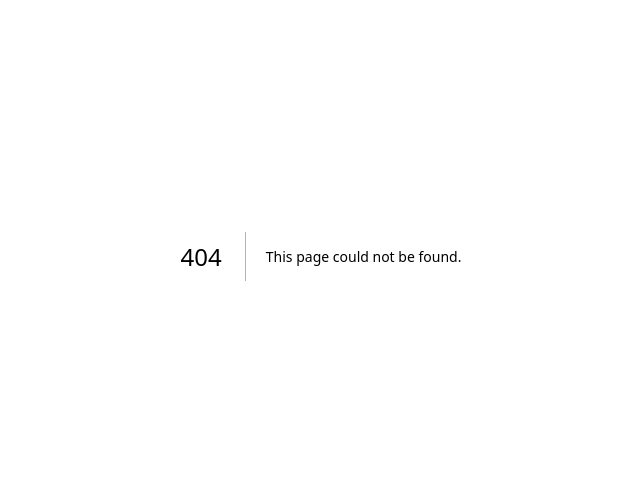
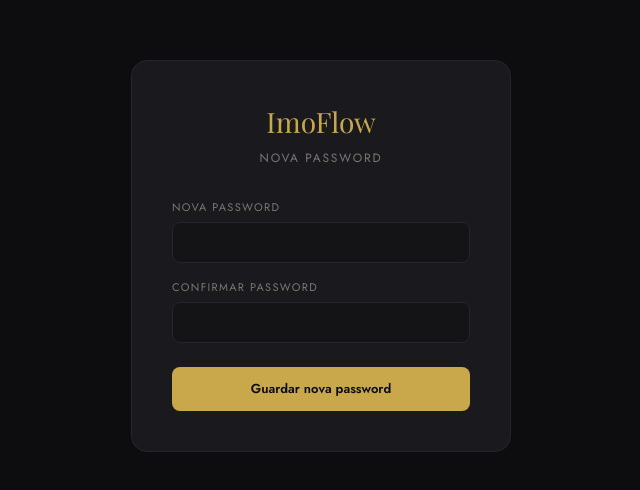
Before and after one commit to TGS07/imoflow, a Next.js app: page /auth/reset-password in a window 1280 px wide. Before the commit this address had no page. Shown: the part 144-634 px from the top of the page, without its empty margins (319-959 px from the left). Built offline with nearby package versions, Linux system fonts and the light colour scheme; no server answers.

Commit message:
feat: add auth callback and reset password page

```diff
--- /dev/null
+++ b/app/auth/callback/route.ts
@@ -0,0 +1,20 @@
+import { createClient } from '@/lib/supabase/server'
+import { NextResponse } from 'next/server'
+import type { NextRequest } from 'next/server'
+
+export async function GET(request: NextRequest) {
+  const { searchParams } = new URL(request.url)
+  const code = searchParams.get('code')
+  const type = searchParams.get('type')
+
+  if (code) {
+    const supabase = await createClient()
+    await supabase.auth.exchangeCodeForSession(code)
+  }
+
+  if (type === 'recovery') {
+    return NextResponse.redirect(new URL('/auth/reset-password', request.url))
+  }
+
+  return NextResponse.redirect(new URL('/dashboard', request.url))
+}
--- /dev/null
+++ b/app/auth/reset-password/page.tsx
@@ -0,0 +1,69 @@
+'use client'
+import { useState, useMemo } from 'react'
+import { useRouter } from 'next/navigation'
+import { createClient } from '@/lib/supabase/client'
+
+export default function ResetPasswordPage() {
+  const [password, setPassword] = useState('')
+  const [confirm, setConfirm] = useState('')
+  const [loading, setLoading] = useState(false)
+  const [error, setError] = useState('')
+  const [done, setDone] = useState(false)
+  const router = useRouter()
+  const supabase = useMemo(() => createClient(), [])
+
+  async function handleSubmit(e: React.FormEvent) {
+    e.preventDefault()
+    if (password.length < 6) { setError('A password deve ter pelo menos 6 caracteres.'); return }
+    if (password !== confirm) { setError('As passwords não coincidem.'); return }
+    setLoading(true)
+    setError('')
+    const { error } = await supabase.auth.updateUser({ password })
+    if (error) {
+      setError('Erro ao actualizar password: ' + error.message)
+      setLoading(false)
+      return
+    }
+    setDone(true)
+    setTimeout(() => router.push('/dashboard'), 2000)
+  }
+
+  const inputStyle = { width: '100%', background: 'var(--surface)', border: '1px solid var(--border)', borderRadius: 8, padding: '10px 14px', fontSize: 13, color: 'var(--text)', outline: 'none', fontFamily: 'Jost, sans-serif' }
+  const labelStyle = { fontSize: 11, letterSpacing: '0.12em', textTransform: 'uppercase' as const, color: 'var(--muted)', display: 'block', marginBottom: 6 }
+
+  return (
+    <div style={{ minHeight: '100vh', background: 'var(--bg)', display: 'flex', alignItems: 'center', justifyContent: 'center' }}>
+      <div style={{ width: 380, background: 'var(--card)', border: '1px solid var(--border)', borderRadius: 16, padding: 40 }}>
+        <div style={{ textAlign: 'center', marginBottom: 32 }}>
+          <div className="font-display" style={{ fontSize: 28, color: 'var(--gold)', marginBottom: 6 }}>ImoFlow</div>
+          <div style={{ fontSize: 12, color: 'var(--muted)', letterSpacing: '0.15em', textTransform: 'uppercase' }}>Nova Password</div>
+        </div>
+
+        {done ? (
+          <div style={{ textAlign: 'center', fontSize: 13, color: 'var(--text)' }}>
+            ✅ Password actualizada! A redirecionar...
+          </div>
+        ) : (
+          <form onSubmit={handleSubmit} style={{ display: 'flex', flexDirection: 'column', gap: 16 }}>
+            <div>
+              <label style={labelStyle}>Nova Password</label>
+              <input type="password" value={password} onChange={e => setPassword(e.target.value)} required style={inputStyle} />
+            </div>
+            <div>
+              <label style={labelStyle}>Confirmar Password</label>
+              <input type="password" value={confirm} onChange={e => setConfirm(e.target.value)} required style={inputStyle} />
+            </div>
+            {error && <div style={{ fontSize: 12, color: 'var(--red)', textAlign: 'center' }}>{error}</div>}
+            <button
+              type="submit"
+              disabled={loading}
+              style={{ background: 'var(--gold)', color: '#0D0D0F', border: 'none', borderRadius: 8, padding: '12px', fontSize: 13, fontWeight: 600, cursor: loading ? 'not-allowed' : 'pointer', opacity: loading ? 0.7 : 1, fontFamily: 'Jost, sans-serif', marginTop: 8 }}
+            >
+              {loading ? 'A guardar...' : 'Guardar nova password'}
+            </button>
+          </form>
+        )}
+      </div>
+    </div>
+  )
+}
```
